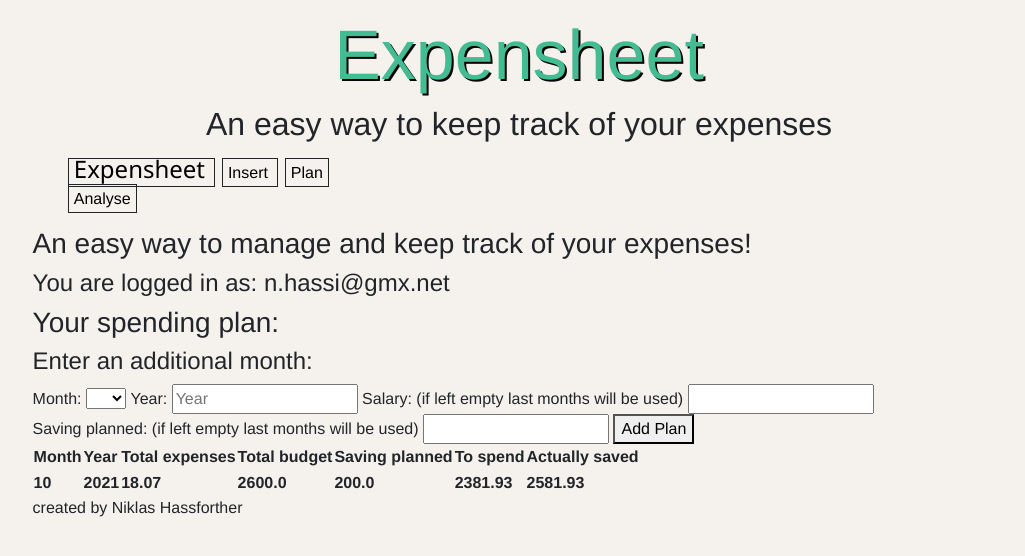
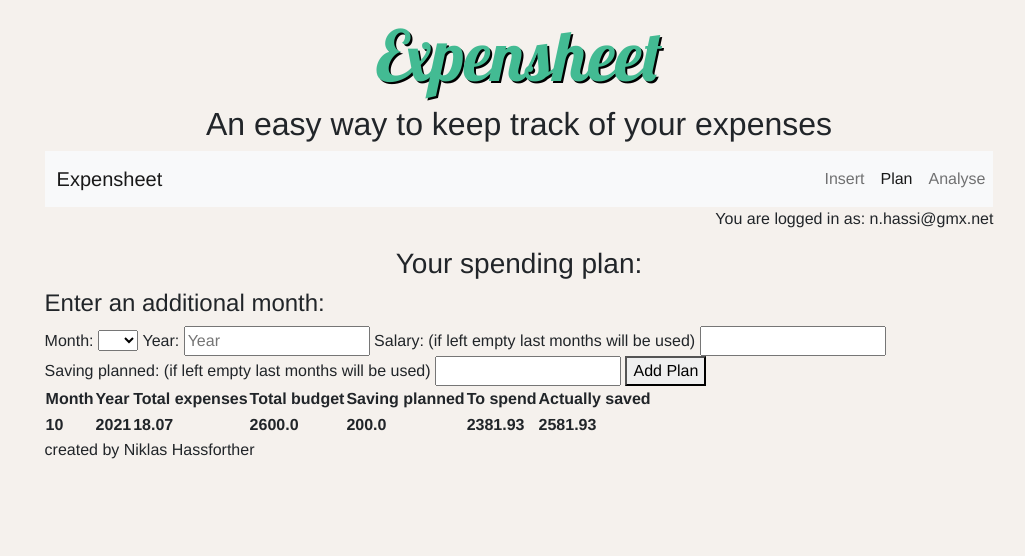
Before and after one commit to Dagalexxus/Expense_Calculator, a Flask app: page /plan in a window 1280 px wide. Shown: the top 556 px of the page, without its empty margins (121-1146 px from the left). Run offline with Flask 2, Linux system fonts and the light colour scheme; a user stored in the database is signed in; data comes from the database, SQL or seed files in the repository; lists and menus that the app fills with data are empty.

Commit message:
Navbar styled

```diff
--- a/app.py
+++ b/app.py
@@ -76,11 +76,11 @@ def analysis():
         if (filter1 == filter2) and (filter1 == filter3):
             db_cursor.execute("SELECT id, card, day, month, year, type, sum(amount) FROM payments WHERE user_id = ? GROUP BY ? ORDER BY id DESC", (session["user_id"], filter1,))
         elif (filter1 == filter2) and (filter1 != filter3):
-            db_cursor.execute("SELECT id, card, day, month, year, type, sum(amount) FROM payments WHERE user_id GROUP BY ?, ? ORDER BY id DESC", (session["user_id"], filter1, filter3,))
+            db_cursor.execute("SELECT id, card, day, month, year, type, sum(amount) FROM payments WHERE user_id = ? GROUP BY ?, ? ORDER BY id DESC", (session["user_id"], filter1, filter3,))
         elif (filter1 == filter3) and (filter1 != filter2):
-            db_cursor.execute("SELECT id, card, day, month, year, type, sum(amount) FROM payments WHERE user_id GROUP BY ?, ? ORDER BY id DESC", (session["user_id"], filter1, filter2,))
+            db_cursor.execute("SELECT id, card, day, month, year, type, sum(amount) FROM payments WHERE user_id = ? GROUP BY ?, ? ORDER BY id DESC", (session["user_id"], filter1, filter2,))
         else:
-            db_cursor.execute("SELECT id, card, day, month, year, type, sum(amount) FROM payments WHERE user_id GROUP BY ?, ?, ? ORDER BY id DESC", (session["user_id"], filter1, filter2, filter3,))
+            db_cursor.execute("SELECT id, card, day, month, year, type, sum(amount) FROM payments WHERE user_id = ? GROUP BY ?, ?, ? ORDER BY id DESC", (session["user_id"], filter1, filter2, filter3,))
         payments_all = db_cursor.fetchall()
 
         return render_template('analyse.html', payments_all = payments_all)
--- a/static/styles.css
+++ b/static/styles.css
@@ -32,23 +32,9 @@ a:hover
 #label
 {
     font-size: 70px;
+    font-family: Lobster;
     color:rgb(67, 187, 147);
     text-shadow: 2px 2px 0 black;
-}
-
-#nav-list li{
-    display: inline;
-    border-width: 1px;
-    border-style: solid;
-    padding: 5px 5px 5px 5px;
-    margin: auto 1% auto 1%;
-}
-
-#navbar-list
-{
-    display: flex;
-    flex-direction: row;
-    align-items: flex-start;
 }
 
 #title
--- a/templates/layout.html
+++ b/templates/layout.html
@@ -9,6 +9,8 @@
 
         <link rel="stylesheet" href="https://cdn.jsdelivr.net/npm/bootstrap@5.1.1/dist/css/bootstrap.min.css" integrity="sha384-F3w7mX95PdgyTmZZMECAngseQB83DfGTowi0iMjiWaeVhAn4FJkqJByhZMI3AhiU" crossorigin="anonymous">
         <link href="\static\styles.css" rel = "stylesheet">
+
+        <link href="https://fonts.googleapis.com/css?family=Lobster" rel="stylesheet" type="text/css">
 
         <!-- bootstrap script-->
         <!-- JavaScript Bundle with Popper -->
@@ -29,9 +31,7 @@
     </head>
 
     <body>
-
-        <!-- navbar here with if/else depending if logged in or not-->
-
+        <div class = "container-fluid">
             <main>
                 {% block main %}{% endblock %}
             </main>
@@ -39,7 +39,7 @@
             <footer>
                 created by Niklas Hassforther
             </footer>
-
+        </div>
     </body>
 
 </html>
--- a/templates/plan.html
+++ b/templates/plan.html
@@ -11,35 +11,34 @@
     <h2>An easy way to keep track of your expenses</h2>
 </div>
 
-<div >
-    <nav>
-        <div id = "navbar-list" >
-            <ul id = "nav-list">
-                <li>
-                    <a id = "brand" href = "/home">Expensheet</a>
-                </li>
+<nav class = "navbar navbar-expand-lg navbar-light bg-light ">
+    <div class="container-fluid">
+        <a class="navbar-brand" href="/insert">Expensheet</a>
+        <button class="navbar-toggler" type="button" data-bs-toggle="collapse" data-bs-target="#navbarSupportedContent" aria-controls="navbarSupportedContent" aria-expanded="false" aria-label="Toggle navigation">
+            <span class="navbar-toggler-icon"></span>
+        </button>
+    </div>
+    <div class = "collapse navbar-collapse" id = "navbarNav" >
+        <ul class="navbar-nav me-auto mb-2 mb-lg-0" id = "nav-list">
+            <li class="nav-item">
+                <a class="nav-link" href = "/insert">Insert</a>
+            </li>
 
-                <li>
-                    <a href = "/insert">Insert</a>
-                </li>
+            <li class="nav-item">
+                <a class="nav-link active" aria-current="page" href = "/plan">Plan</a>
+            </li>
 
-                <li>
-                    <a href = "/plan">Plan</a>
-                </li>
+            <li class="nav-item">
+                <a class="nav-link" href = "/analyse">Analyse</a>
+            </li>
+        </ul>
+    </div>
+</nav>
 
-                <li>
-                    <a href = "/analyse">Analyse</a>
-                </li>
-            </ul>
-        </div>
-    </nav>
-</div>
-    <h3>An easy way to manage and keep track of your expenses!</h3>
-    <h4>You are logged in as: {{email}}</h4>
-</div>
+<p style = "text-align: end">You are logged in as: {{email}}</p>
 
 <div>
-    <h3>Your spending plan:</h3>
+    <h3 style = "text-align: center">Your spending plan:</h3>
     <h4>Enter an additional month:</h4>
 </div>
 
```
Lines whose indentation alone changed are shown as unchanged.
